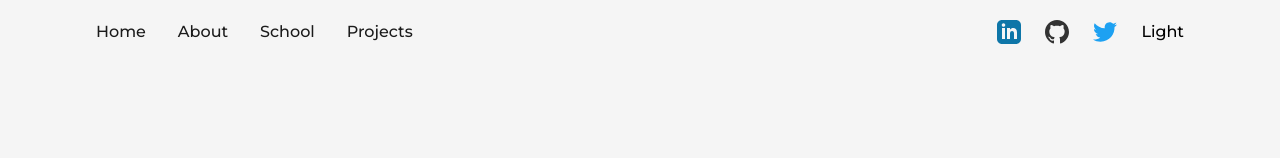
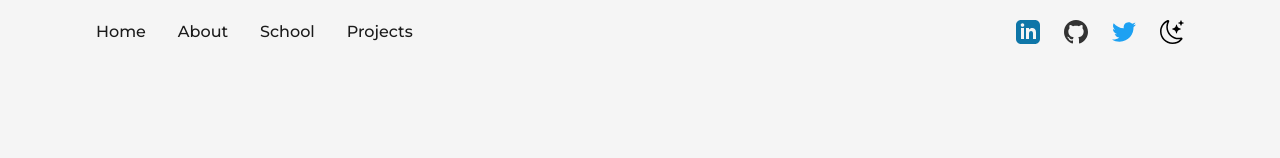
Before and after one commit to DamianBigos1500/portfolio-react-old, a React (Vite) app: page / in a window 1280 px wide. Shown: the top 158 px of the page. Built offline with nearby package versions, Linux system fonts and the light colour scheme.

Commit message:
repair bugs

```diff
--- a/src/components/Icons.tsx
+++ b/src/components/Icons.tsx
@@ -30,9 +30,36 @@
       height="24"
       viewBox="0 0 24 24"
       {...rest}
-      fill='#0e76a8 '
+      fill="#0e76a8 "
     >
       <path d="M19 0h-14c-2.761 0-5 2.239-5 5v14c0 2.761 2.239 5 5 5h14c2.762 0 5-2.239 5-5v-14c0-2.761-2.238-5-5-5zm-11 19h-3v-11h3v11zm-1.5-12.268c-.966 0-1.75-.79-1.75-1.764s.784-1.764 1.75-1.764 1.75.79 1.75 1.764-.783 1.764-1.75 1.764zm13.5 12.268h-3v-5.604c0-3.368-4-3.113-4 0v5.604h-3v-11h3v1.765c1.396-2.586 7-2.777 7 2.476v6.759z" />
+    </svg>
+  );
+};
+const SunIcon: FC<IconProps> = ({ className, ...rest }) => {
+  return (
+    <svg
+      width="32"
+      height="32"
+      version="1.1"
+      viewBox="0 0 512 512"
+      fill="white"
+    >
+      <path d="M256,144c-61.75,0-112,50.25-112,112s50.25,112,112,112s112-50.25,112-112S317.75,144,256,144z M256,336    c-44.188,0-80-35.812-80-80c0-44.188,35.812-80,80-80c44.188,0,80,35.812,80,80C336,300.188,300.188,336,256,336z M256,112    c8.833,0,16-7.167,16-16V64c0-8.833-7.167-16-16-16s-16,7.167-16,16v32C240,104.833,247.167,112,256,112z M256,400    c-8.833,0-16,7.167-16,16v32c0,8.833,7.167,16,16,16s16-7.167,16-16v-32C272,407.167,264.833,400,256,400z M380.438,154.167    l22.625-22.625c6.25-6.25,6.25-16.375,0-22.625s-16.375-6.25-22.625,0l-22.625,22.625c-6.25,6.25-6.25,16.375,0,22.625    S374.188,160.417,380.438,154.167z M131.562,357.834l-22.625,22.625c-6.25,6.249-6.25,16.374,0,22.624s16.375,6.25,22.625,0    l22.625-22.624c6.25-6.271,6.25-16.376,0-22.625C147.938,351.583,137.812,351.562,131.562,357.834z M112,256    c0-8.833-7.167-16-16-16H64c-8.833,0-16,7.167-16,16s7.167,16,16,16h32C104.833,272,112,264.833,112,256z M448,240h-32    c-8.833,0-16,7.167-16,16s7.167,16,16,16h32c8.833,0,16-7.167,16-16S456.833,240,448,240z M131.541,154.167    c6.251,6.25,16.376,6.25,22.625,0c6.251-6.25,6.251-16.375,0-22.625l-22.625-22.625c-6.25-6.25-16.374-6.25-22.625,0    c-6.25,6.25-6.25,16.375,0,22.625L131.541,154.167z M380.459,357.812c-6.271-6.25-16.376-6.25-22.625,0    c-6.251,6.25-6.271,16.375,0,22.625l22.625,22.625c6.249,6.25,16.374,6.25,22.624,0s6.25-16.375,0-22.625L380.459,357.812z" />
+    </svg>
+  );
+};
+const MoonIcon: FC<IconProps> = ({ className, ...rest }) => {
+  return (
+    <svg
+    height="24"
+    viewBox="0 0 16 16"
+    width="24"
+    xmlns="http://www.w3.org/2000/svg"
+    fill="currentColor"
+    >
+      <path d="M6 .278a.768.768 0 0 1 .08.858 7.208 7.208 0 0 0-.878 3.46c0 4.021 3.278 7.277 7.318 7.277.527 0 1.04-.055 1.533-.16a.787.787 0 0 1 .81.316.733.733 0 0 1-.031.893A8.349 8.349 0 0 1 8.344 16C3.734 16 0 12.286 0 7.71 0 4.266 2.114 1.312 5.124.06A.752.752 0 0 1 6 .278zM4.858 1.311A7.269 7.269 0 0 0 1.025 7.71c0 4.02 3.279 7.276 7.319 7.276a7.316 7.316 0 0 0 5.205-2.162c-.337.042-.68.063-1.029.063-4.61 0-8.343-3.714-8.343-8.29 0-1.167.242-2.278.681-3.286z" />
+      <path d="M10.794 3.148a.217.217 0 0 1 .412 0l.387 1.162c.173.518.579.924 1.097 1.097l1.162.387a.217.217 0 0 1 0 .412l-1.162.387a1.734 1.734 0 0 0-1.097 1.097l-.387 1.162a.217.217 0 0 1-.412 0l-.387-1.162A1.734 1.734 0 0 0 9.31 6.593l-1.162-.387a.217.217 0 0 1 0-.412l1.162-.387a1.734 1.734 0 0 0 1.097-1.097l.387-1.162zM13.863.099a.145.145 0 0 1 .274 0l.258.774c.115.346.386.617.732.732l.774.258a.145.145 0 0 1 0 .274l-.774.258a1.156 1.156 0 0 0-.732.732l-.258.774a.145.145 0 0 1-.274 0l-.258-.774a1.156 1.156 0 0 0-.732-.732l-.774-.258a.145.145 0 0 1 0-.274l.774-.258c.346-.115.617-.386.732-.732L13.863.1z" />
     </svg>
   );
 };
@@ -45,7 +72,7 @@
       height="24"
       viewBox="0 0 24 24"
       {...rest}
-      fill='#333'
+      fill="#333"
     >
       <path d="M12 0c-6.626 0-12 5.373-12 12 0 5.302 3.438 9.8 8.207 11.387.599.111.793-.261.793-.577v-2.234c-3.338.726-4.033-1.416-4.033-1.416-.546-1.387-1.333-1.756-1.333-1.756-1.089-.745.083-.729.083-.729 1.205.084 1.839 1.237 1.839 1.237 1.07 1.834 2.807 1.304 3.492.997.107-.775.418-1.305.762-1.604-2.665-.305-5.467-1.334-5.467-5.931 0-1.311.469-2.381 1.236-3.221-.124-.303-.535-1.524.117-3.176 0 0 1.008-.322 3.301 1.23.957-.266 1.983-.399 3.003-.404 1.02.005 2.047.138 3.006.404 2.291-1.552 3.297-1.23 3.297-1.23.653 1.653.242 2.874.118 3.176.77.84 1.235 1.911 1.235 3.221 0 4.609-2.807 5.624-5.479 5.921.43.372.823 1.102.823 2.222v3.293c0 .319.192.694.801.576 4.765-1.589 8.199-6.086 8.199-11.386 0-6.627-5.373-12-12-12z" />
     </svg>
@@ -56,4 +83,6 @@
   TwitterIcon,
   LinkedInIcon,
   GithubIcon,
+  SunIcon,
+  MoonIcon,
 };
--- a/src/components/NavBar.tsx
+++ b/src/components/NavBar.tsx
@@ -79,7 +79,7 @@
               console.log(mode);
             }}
           >
-            {mode === 'dark' ? <span>Dark</span> : <span>Light</span>}
+            {mode === 'dark' ? <Icons.SunIcon /> : <Icons.MoonIcon />}
           </button>
         </nav>
       </div>
--- a/src/hooks/useTheme.tsx
+++ b/src/hooks/useTheme.tsx
@@ -13,6 +13,7 @@
     const handleChange = () => {
       if (userPref) {
         let check = userPref === 'dark' ? 'dark' : 'light';
+        console.log(check)
 
         setMode(check);
 
@@ -22,6 +23,7 @@
           document.documentElement.classList.remove('dark');
         }
       } else {
+        console.log('here')
         let check = mediaQuery.matches ? 'dark' : 'light';
         setMode(check);
 
@@ -41,6 +43,7 @@
   }, []);
 
   useEffect(() => {
+    console.log(mode)
     if (mode === 'dark') {
       window.localStorage.setItem('theme', 'dark');
       document.documentElement.classList.add('dark');
```
